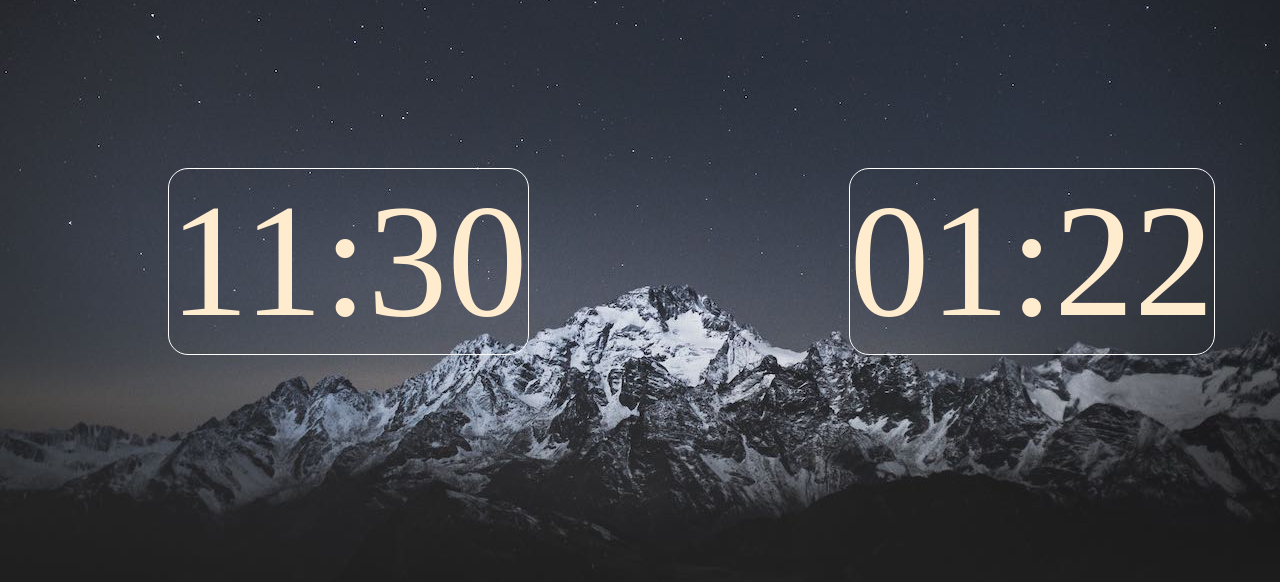
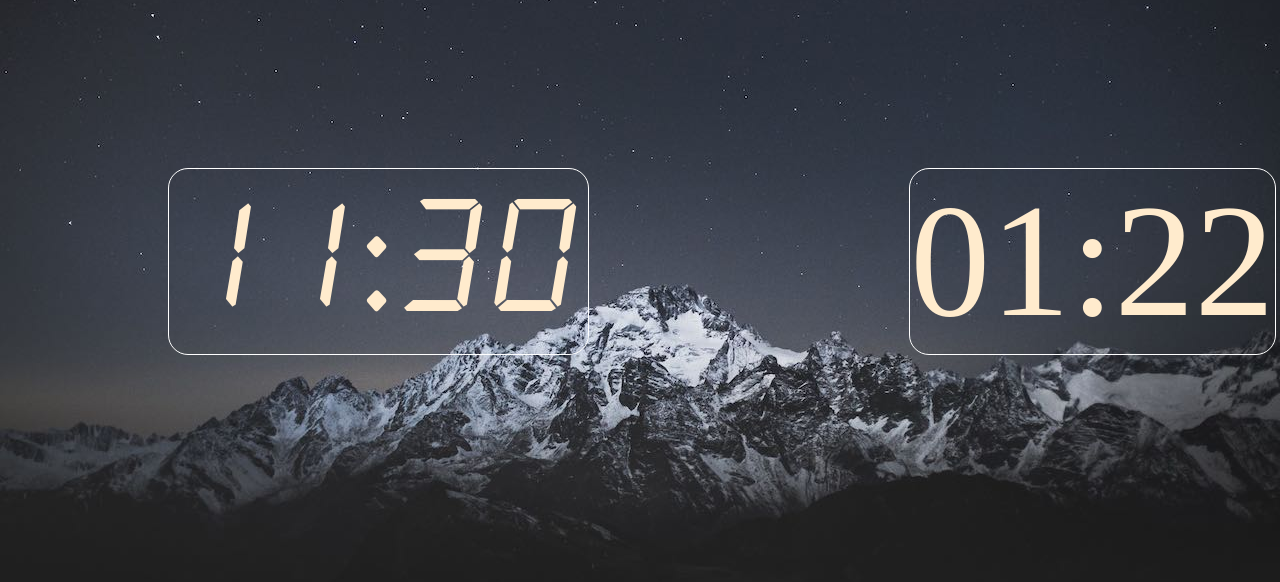
Before and after one commit to ivansaldana/GFUN, a plain HTML site: page WEBROOT/zenclock/index.html in a window 1280 px wide. Drawn offline with Linux system fonts and the light colour scheme.

Commit message:
Font face alarm clock

```diff
--- a/WEBROOT/assets/scss/layout/_body_zen.scss
+++ b/WEBROOT/assets/scss/layout/_body_zen.scss
@@ -4,5 +4,4 @@ body {
   background-position: center; /* Center the image */
   background-repeat: no-repeat; /* Do not repeat the image */
   background-size: cover; /* Resize the background image to cover the entire container */
-  font-family: Arial Narrow;
 }
--- /dev/null
+++ b/WEBROOT/assets/scss/layout/_clock.scss
@@ -0,0 +1,7 @@
+@font-face {
+  font-family: alarm_clock;
+  src: url("../../../zenclock/assets/fonts/alarm_clock.ttf");
+}
+.clock {
+  font-family: alarm_clock;
+}
--- a/WEBROOT/assets/scss/zen.scss
+++ b/WEBROOT/assets/scss/zen.scss
@@ -1,2 +1,3 @@
 @import "layout/body_zen";
 @import "layout/main_cont";
+@import "layout/clock";
```
Also changed, not shown: WEBROOT/editor/index.html (+1 -1 lines), WEBROOT/assets/style/zen.css, WEBROOT/zenclock/assets/fonts/The_Led_Display_St.ttf (added), WEBROOT/zenclock/assets/fonts/alarm_clock.ttf (added).
